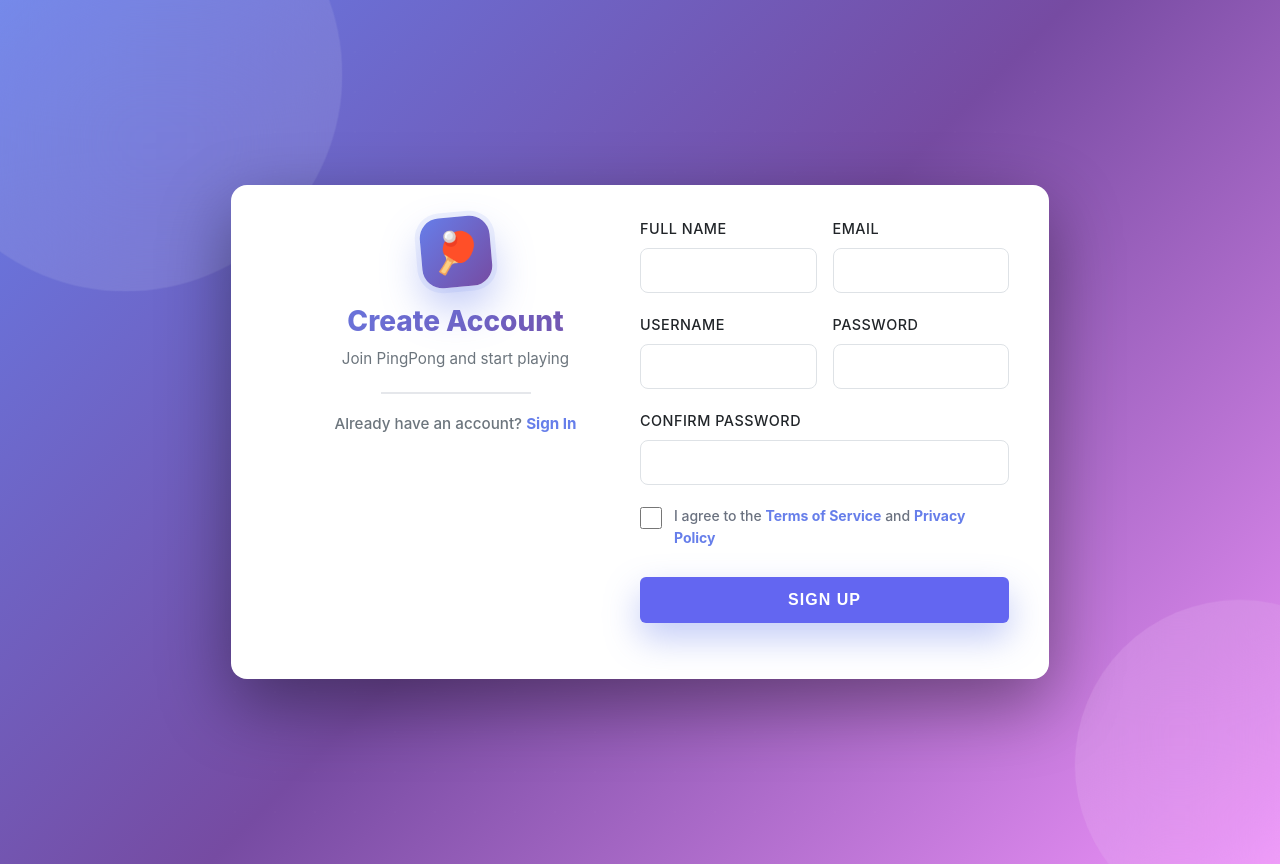
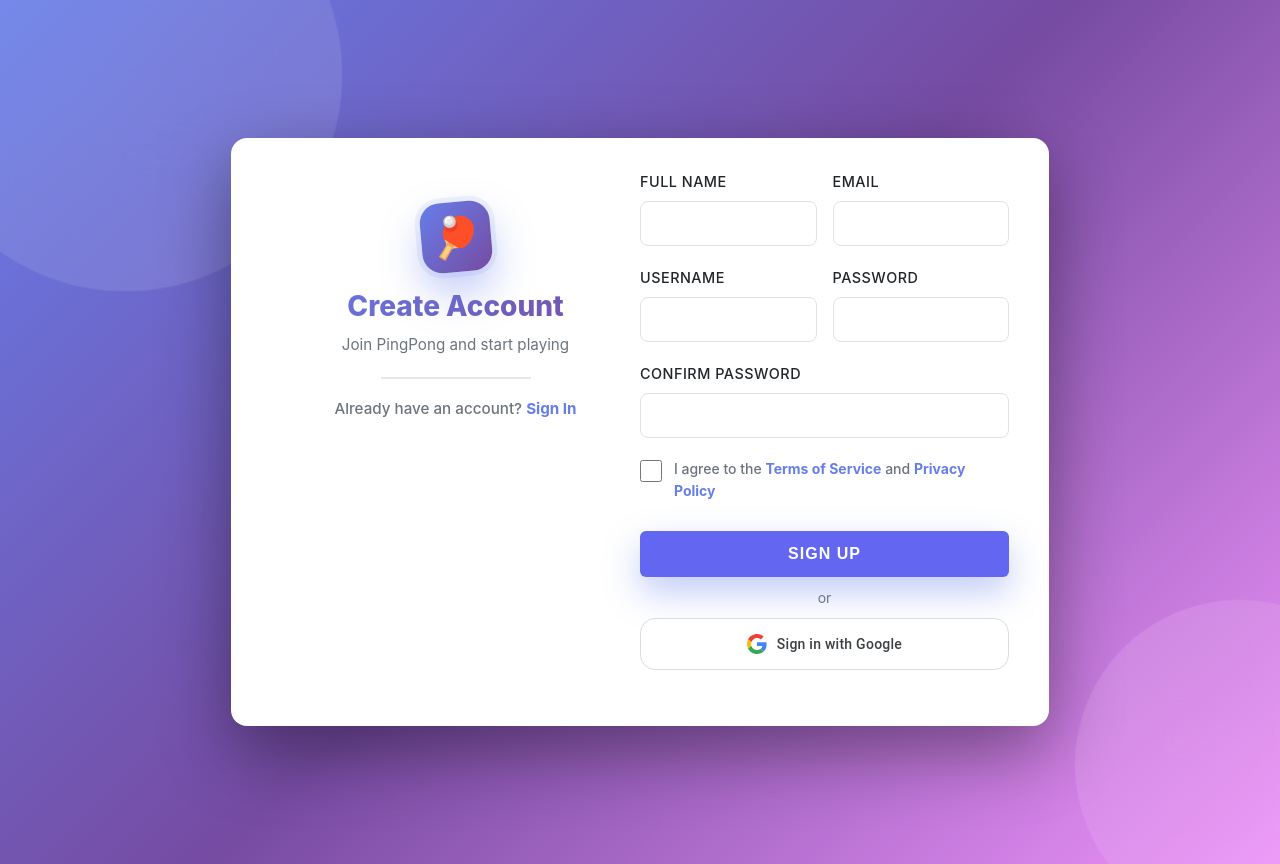
Before and after one commit to mel-mehdi/ping-pong, a React (Vite) app in the folder frontend/: page /register in a window 1280 px wide. Built offline with nearby package versions, Linux system fonts and the light colour scheme.

Commit message:
feat: Add Google sign-in and sign-up buttons with styling enhancements

```diff
--- a/frontend/src/pages/HomePage.jsx
+++ b/frontend/src/pages/HomePage.jsx
@@ -310,13 +310,30 @@
                                     <span style={{marginRight: '0.5rem'}}>🏆</span>
                                     Top Players
                                 </h3>
-                                <button onClick={() => navigate('/leaderboard')} className="btn btn-sm" style={{color: 'var(--primary)', cursor: 'pointer'}}>
+                                <button
+                                    onClick={(e) => {
+                                        e.preventDefault();
+                                        e.stopPropagation();
+                                        navigate('/leaderboard');
+                                    }}
+                                    className="btn btn-sm"
+                                    style={{
+                                        color: 'var(--primary)',
+                                        cursor: 'pointer',
+                                        background: 'transparent',
+                                        border: 'none',
+                                        padding: '0.5rem 1rem',
+                                        pointerEvents: 'auto',
+                                        position: 'relative',
+                                        zIndex: 10
+                                    }}
+                                >
                                     View All →
                                 </button>
                             </div>
                             <div style={{padding: '1.5rem 0'}}>
                                 <ol className="list-group list-group-numbered">
-                                    <li className="list-group-item" style={{border: 'none', color: 'var(--text-muted)', padding: '1rem'}}>
+                                    <li className="list-group-item" style={{border: 'none', color: 'var(--text-muted)', padding: '1rem', textAlign: 'center'}}>
                                         Play matches to appear on the leaderboard!
                                     </li>
                                 </ol>
--- a/frontend/src/pages/LoginPage.jsx
+++ b/frontend/src/pages/LoginPage.jsx
@@ -139,6 +139,26 @@
                         >
                             {loading ? 'Signing In...' : 'Sign In'}
                         </button>
+
+                        <div className="auth-divider">
+                            <span>or</span>
+                        </div>
+
+                        <button className="gsi-material-button" type="button" onClick={() => console.log('Google sign-in')}>
+                            <div className="gsi-material-button-state"></div>
+                            <div className="gsi-material-button-content-wrapper">
+                                <div className="gsi-material-button-icon">
+                                    <svg version="1.1" xmlns="http://www.w3.org/2000/svg" viewBox="0 0 48 48" style={{display: 'block'}}>
+                                        <path fill="#EA4335" d="M24 9.5c3.54 0 6.71 1.22 9.21 3.6l6.85-6.85C35.9 2.38 30.47 0 24 0 14.62 0 6.51 5.38 2.56 13.22l7.98 6.19C12.43 13.72 17.74 9.5 24 9.5z"></path>
+                                        <path fill="#4285F4" d="M46.98 24.55c0-1.57-.15-3.09-.38-4.55H24v9.02h12.94c-.58 2.96-2.26 5.48-4.78 7.18l7.73 6c4.51-4.18 7.09-10.36 7.09-17.65z"></path>
+                                        <path fill="#FBBC05" d="M10.53 28.59c-.48-1.45-.76-2.99-.76-4.59s.27-3.14.76-4.59l-7.98-6.19C.92 16.46 0 20.12 0 24c0 3.88.92 7.54 2.56 10.78l7.97-6.19z"></path>
+                                        <path fill="#34A853" d="M24 48c6.48 0 11.93-2.13 15.89-5.81l-7.73-6c-2.15 1.45-4.92 2.3-8.16 2.3-6.26 0-11.57-4.22-13.47-9.91l-7.98 6.19C6.51 42.62 14.62 48 24 48z"></path>
+                                        <path fill="none" d="M0 0h48v48H0z"></path>
+                                    </svg>
+                                </div>
+                                <span className="gsi-material-button-contents">Sign in with Google</span>
+                            </div>
+                        </button>
                     </form>
                 </div>
             </div>
--- a/frontend/src/pages/RegisterPage.jsx
+++ b/frontend/src/pages/RegisterPage.jsx
@@ -233,6 +233,26 @@
                         >
                             {loading ? 'Creating Account...' : 'Sign Up'}
                         </button>
+
+                        <div className="auth-divider">
+                            <span>or</span>
+                        </div>
+
+                        <button className="gsi-material-button" type="button" onClick={() => console.log('Google sign-up')}>
+                            <div className="gsi-material-button-state"></div>
+                            <div className="gsi-material-button-content-wrapper">
+                                <div className="gsi-material-button-icon">
+                                    <svg version="1.1" xmlns="http://www.w3.org/2000/svg" viewBox="0 0 48 48" style={{display: 'block'}}>
+                                        <path fill="#EA4335" d="M24 9.5c3.54 0 6.71 1.22 9.21 3.6l6.85-6.85C35.9 2.38 30.47 0 24 0 14.62 0 6.51 5.38 2.56 13.22l7.98 6.19C12.43 13.72 17.74 9.5 24 9.5z"></path>
+                                        <path fill="#4285F4" d="M46.98 24.55c0-1.57-.15-3.09-.38-4.55H24v9.02h12.94c-.58 2.96-2.26 5.48-4.78 7.18l7.73 6c4.51-4.18 7.09-10.36 7.09-17.65z"></path>
+                                        <path fill="#FBBC05" d="M10.53 28.59c-.48-1.45-.76-2.99-.76-4.59s.27-3.14.76-4.59l-7.98-6.19C.92 16.46 0 20.12 0 24c0 3.88.92 7.54 2.56 10.78l7.97-6.19z"></path>
+                                        <path fill="#34A853" d="M24 48c6.48 0 11.93-2.13 15.89-5.81l-7.73-6c-2.15 1.45-4.92 2.3-8.16 2.3-6.26 0-11.57-4.22-13.47-9.91l-7.98 6.19C6.51 42.62 14.62 48 24 48z"></path>
+                                        <path fill="none" d="M0 0h48v48H0z"></path>
+                                    </svg>
+                                </div>
+                                <span className="gsi-material-button-contents">Sign in with Google</span>
+                            </div>
+                        </button>
                     </form>
                 </div>
             </div>
--- a/frontend/src/styles/auth.css
+++ b/frontend/src/styles/auth.css
@@ -79,7 +79,7 @@
 .auth-logo {
     width: 70px;
     height: 70px;
-    margin: 0rem auto 0.75rem;
+    margin: 2rem auto 0.75rem;
     background: linear-gradient(135deg, #667eea 0%, #764ba2 100%);
     border-radius: 20px;
     display: flex;
@@ -335,9 +335,8 @@
 
 .auth-footer {
     text-align: center;
-    padding-top: 1.5rem;
+    padding-top: 2rem;
     margin-top: auto;
-    padding-top: 2rem;
     border-top: 3px solid #f3f4f6;
 }
 
@@ -419,6 +418,156 @@
     }
 }
 
+/* Google Sign-In Button - Material Design */
+.gsi-material-button {
+    -moz-user-select: none;
+    -webkit-user-select: none;
+    -ms-user-select: none;
+    -webkit-appearance: none;
+    background-color: #ffffff;
+    background-image: none;
+    border: 1px solid #dadce0;
+    -webkit-border-radius: 15px;
+    border-radius: 15px;
+    -webkit-box-sizing: border-box;
+    box-sizing: border-box;
+    color: #3c4043;
+    cursor: pointer;
+    font-family: 'Roboto', arial, sans-serif;
+    font-size: 14px;
+    height: 52px;
+    letter-spacing: 0.25px;
+    outline: none;
+    overflow: hidden;
+    padding: 0 12px;
+    position: relative;
+    text-align: center;
+    -webkit-transition: background-color .218s, border-color .218s, box-shadow .218s;
+    transition: background-color .218s, border-color .218s, box-shadow .218s;
+    vertical-align: middle;
+    white-space: nowrap;
+    width: 100%;
+    max-width: 400px;
+    min-width: min-content;
+    border-color: #dadce0;
+}
+
+.gsi-material-button .gsi-material-button-icon {
+    height: 20px;
+    margin-right: 10px;
+    min-width: 20px;
+    width: 20px;
+}
+
+.gsi-material-button .gsi-material-button-content-wrapper {
+    -webkit-align-items: center;
+    align-items: center;
+    display: flex;
+    -webkit-flex-direction: row;
+    flex-direction: row;
+    -webkit-flex-wrap: nowrap;
+    flex-wrap: nowrap;
+    height: 100%;
+    justify-content: center;
+    position: relative;
+    width: 100%;
+}
+
+.gsi-material-button .gsi-material-button-contents {
+    -webkit-flex-grow: 0;
+    flex-grow: 0;
+    font-family: 'Roboto', arial, sans-serif;
+    font-weight: 500;
+    overflow: hidden;
+    text-overflow: ellipsis;
+    vertical-align: top;
+}
+
+.gsi-material-button .gsi-material-button-state {
+    -webkit-transition: opacity .218s;
+    transition: opacity .218s;
+    bottom: 0;
+    left: 0;
+    opacity: 0;
+    position: absolute;
+    right: 0;
+    top: 0;
+}
+
+.gsi-material-button:disabled {
+    cursor: default;
+    background-color: #f9fafb;
+    border-color: #e5e7eb;
+}
+
+.gsi-material-button:disabled .gsi-material-button-state {
+    background-color: #6b728061;
+}
+
+.gsi-material-button:disabled .gsi-material-button-contents {
+    opacity: 38%;
+}
+
+.gsi-material-button:disabled .gsi-material-button-icon {
+    opacity: 38%;
+}
+
+.gsi-material-button:not(:disabled):active .gsi-material-button-state,
+.gsi-material-button:not(:disabled):focus .gsi-material-button-state {
+    background-color: #3c4043;
+    opacity: 12%;
+}
+
+.gsi-material-button:not(:disabled):hover {
+    -webkit-box-shadow: 0 1px 2px 0 rgba(60, 64, 67, .30), 0 1px 3px 1px rgba(60, 64, 67, .15);
+    box-shadow: 0 1px 2px 0 rgba(60, 64, 67, .30), 0 1px 3px 1px rgba(60, 64, 67, .15);
+    background-color: #f8f9fa;
+}
+
+.gsi-material-button:not(:disabled):hover .gsi-material-button-state {
+    background-color: #3c4043;
+    opacity: 8%;
+}
+
+/* Dark Mode Google Button */
+[data-theme="dark"] .gsi-material-button {
+    background-color: #131314;
+    border-color: #8e918f;
+    color: #e3e3e3;
+}
+
+[data-theme="dark"] .gsi-material-button:not(:disabled):hover {
+    background-color: #1f1f1f;
+    border-color: #8e918f;
+}
+
+[data-theme="dark"] .gsi-material-button:disabled {
+    background-color: #13131461;
+    border-color: #8e918f1f;
+}
+
+[data-theme="dark"] .gsi-material-button:not(:disabled):active .gsi-material-button-state,
+[data-theme="dark"] .gsi-material-button:not(:disabled):focus .gsi-material-button-state {
+    background-color: white;
+    opacity: 12%;
+}
+
+[data-theme="dark"] .gsi-material-button:not(:disabled):hover .gsi-material-button-state {
+    background-color: white;
+    opacity: 8%;
+}
+
+/* Auth Divider */
+.auth-divider {
+    text-align: center;
+    margin: 0.5rem 0;
+}
+
+.auth-divider span {
+    color: var(--text-muted);
+    font-size: 0.875rem;
+}
+
 /* Hide old elements */
 .auth-brand,
 .auth-form-container {
```
Also changed, not shown: frontend/src/styles/main.css (+43 -41 lines).
